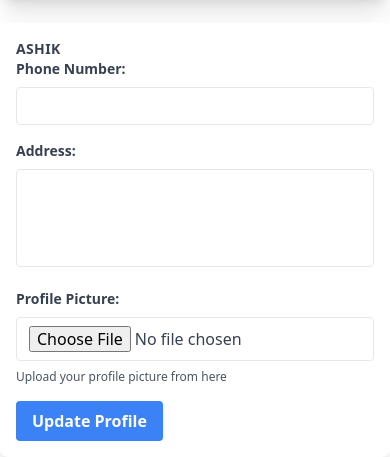
After one commit to yeakiniqra/Prop-Ops, a Django app: page /profile/ in a window 390 px wide. The commit adds this page. Shown: the part 616-1073 px from the top of the page. Run offline with Django 5.2, Linux system fonts and the light colour scheme; a user stored in the database is signed in; data comes from the database, SQL or seed files in the repository; both versions use the stored data as it was after the commit; tables that the repository leaves empty hold one stand-in row (values such as "Sample post"); some libraries are stand-ins or nearby versions; some web fonts are replaced.

Commit message:
Profile added & some final changes

```diff
--- a/property/urls.py
+++ b/property/urls.py
@@ -26,6 +26,7 @@ urlpatterns = [
     path('signup/', signup, name='signup'),
     path('login/', login, name='login'),
     path('signout/', signout, name='signout'),
+    path('profile/', profile, name='profile'),
     path('apartment/', apartment, name='apartment'),
     path('apartment_detail/<int:apartment_id>/', apartment_detail, name='apartment_detail'),
     path('book_apartment/<int:apartment_id>/', book_apartment, name='book_apartment'),
--- a/propops/admin.py
+++ b/propops/admin.py
@@ -1,6 +1,7 @@
 from django.contrib import admin
-from .models import Apartment, Booking
+from .models import Apartment, Booking, UserProfile
 
 # Register your models here.
 admin.site.register(Apartment)
 admin.site.register(Booking)
+admin.site.register(UserProfile)
--- a/propops/models.py
+++ b/propops/models.py
@@ -27,3 +27,12 @@ class Booking(models.Model):
 
     def __str__(self):
         return self.user.username
+
+class UserProfile(models.Model):
+    user = models.OneToOneField(User, on_delete=models.CASCADE)
+    phone = models.CharField(max_length=15)
+    address = models.TextField()
+    image = models.ImageField(upload_to='profile/', default='default.png')
+
+    def __str__(self):
+        return self.user.username
--- a/propops/views.py
+++ b/propops/views.py
@@ -7,7 +7,7 @@ from django.contrib import messages
 from django.contrib.auth import authenticate, login as auth_login
 from django.contrib.auth import logout as django_logout
 from django.contrib.auth.decorators import login_required
-from .models import Apartment, Booking
+from .models import Apartment, Booking, UserProfile
 from django.utils import timezone
 
 # Create your views here.
@@ -62,6 +62,26 @@ def signout(request):
     django_logout(request)
     return redirect('home')
 
+@login_required
+def profile(request):
+    user_profile, created = UserProfile.objects.get_or_create(user=request.user)
+
+    if request.method == 'POST':
+        phone = request.POST.get('phone')
+        address = request.POST.get('address')
+        image = request.FILES.get('image')
+
+        # Update profile fields
+        user_profile.phone = phone
+        user_profile.address = address
+        if image:
+            user_profile.image = image
+
+        user_profile.save()
+        messages.success(request, 'Profile updated successfully')
+
+    return render(request, 'profile.html', {'user_profile': user_profile})
+
 
 def apartment(request):
     apartments = Apartment.objects.all()
--- a/templates/base.html
+++ b/templates/base.html
@@ -20,7 +20,7 @@
             {% if user.is_authenticated %}
 
                 <span class='px-4 py-2 text-md rounded-lg font-semibold text-black'>
-                    Welcome, <span class="text-blue-800">{{ user.username }}</span>
+                    Welcome, <a href="{% url 'profile' %}" class="text-blue-800">{{ user.username }}</a>
                 </span>
                 <a href="{% url 'signout' %}"
                    class='px-4 py-2 text-md rounded-lg font-semibold text-white bg-gradient-to-r from-red-400 to-pink-500 transition-all ease-in-out duration-300 hover:from-pink-500 hover:to-yellow-500 ml-4'>
@@ -37,7 +37,7 @@
 
 
           <ul class='flex lg:ml-12 lg:space-x-4 max-lg:space-y-2 max-lg:block max-lg:w-full'>
-            <li class='max-lg:border-b max-lg:py-2 px-3 max-lg:rounded'><a href='#'
+            <li class='max-lg:border-b max-lg:py-2 px-3 max-lg:rounded'><a href="{% url 'apartment' %}"
               class='lg:hover:text-[#007bff] text-black block font-semibold text-[15px]'>Explore Property</a>
             </li>
             <li class='max-lg:border-b max-lg:py-2 px-3 max-lg:rounded'><a href='#'
--- /dev/null
+++ b/templates/profile.html
@@ -0,0 +1,65 @@
+{% extends 'base.html' %}
+
+{% block title %}
+User Profile
+{% endblock %}
+{% load static %}
+
+<!DOCTYPE html>
+<html lang="en">
+<head>
+    <meta charset="UTF-8">
+    <meta name="viewport" content="width=device-width, initial-scale=1.0">
+    <title>User Profile</title>
+</head>
+<body>
+    {% block content %}
+
+
+    <div class="max-w-6xl mx-auto mt-12">
+        <div class="grid grid-cols-1 lg:grid-cols-2 gap-6">
+            <!-- Left column for profile picture -->
+            <div class="flex justify-center items-center bg-white shadow-xl rounded-lg overflow-hidden">
+                <div class="relative w-64 h-64 rounded-full overflow-hidden">
+                    {% if user_profile.image %}
+                    <img src="{{ user_profile.image.url }}" alt="Profile Image" class="w-full h-full object-cover">
+                {% else %}
+                    <img src="{% static 'default.jpg' %}" alt="Default Image" class="w-full h-full object-cover">
+                {% endif %}
+                </div>
+            </div>
+
+
+
+
+            <!-- Right column for user information -->
+            <div class="bg-white shadow-xl rounded-lg overflow-hidden">
+                <div class="p-4">
+                    <p class="uppercase tracking-wide text-sm font-bold text-gray-700">{{ user_profile.user.username }}</p>
+                    <p class="text-gray-700">{{ user_profile.user.email }}</p>
+                    <form method="post" enctype="multipart/form-data">
+                        {% csrf_token %}
+                        <div class="mb-4">
+                            <label for="phone" class="block text-gray-700 text-sm font-bold mb-2">Phone Number:</label>
+                            <input type="text" name="phone" id="phone" class="appearance-none border rounded w-full py-2 px-3 text-gray-700 leading-tight focus:outline-none focus:shadow-outline" value="{{ user_profile.phone }}">
+                        </div>
+                        <div class="mb-4">
+                            <label for="address" class="block text-gray-700 text-sm font-bold mb-2">Address:</label>
+                            <textarea name="address" id="address" rows="4" class="resize-none border rounded w-full py-2 px-3 text-gray-700 leading-tight focus:outline-none focus:shadow-outline">{{ user_profile.address }}</textarea>
+                        </div>
+                        <div class="mb-4">
+                            <label for="image" class="block text-gray-700 text-sm font-bold mb-2">Profile Picture:</label>
+                            <input type="file" name="image" id="image" class="appearance-none border rounded w-full py-2 px-3 text-gray-700 leading-tight focus:outline-none focus:shadow-outline">
+                            <p class="text-gray-600 text-xs mt-2">Upload your profile picture from here</p>
+                        </div>
+                        <button type="submit" class="bg-blue-500 hover:bg-blue-700 text-white font-bold py-2 px-4 rounded focus:outline-none focus:shadow-outline">Update Profile</button>
+                    </form>
+                </div>
+            </div>
+        </div>
+    </div>
+
+
+    {% endblock %}
+</body>
+</html>
```
Also changed, not shown: README.md, db.sqlite3, placeholder/homepage.png, placeholder/userprofile.png (added), propops/migrations/0004_userprofile.py (added), propops/migrations/0005_alter_userprofile_image.py (added), public/static/profile/MG2-1024x576.webp (added), public/static/profile/default.png (added), public/static/profile/nayeem.jpg (added), public/static/profile/shuvro.jpg (added), 1 other file.
